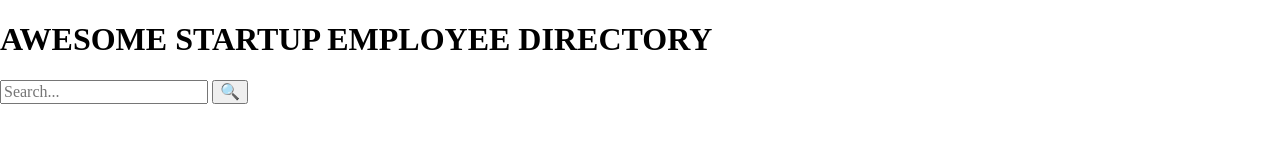
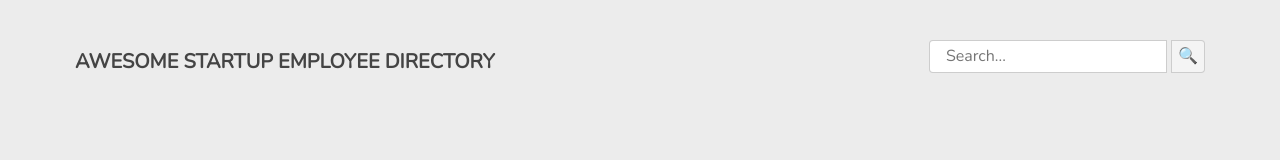
Before and after one commit to tree-stem/techdegree-project-5, a plain HTML site: page index.html in a window 1280 px wide. Drawn offline with nearby package versions, Linux system fonts and the light colour scheme; files that its build step writes are made by us from their sources; no server answers.

Commit message:
modified index.html

```diff
--- a/index.html
+++ b/index.html
@@ -7,8 +7,8 @@
       name="viewport"
       content="width=device-width, initial-scale=1, shrink-to-fit=no"
     />
-    <link href="normalize.css" rel="stylesheet" />
-    <link href="styles.css" rel="stylesheet" />
+    <link href="styles/normalize.css" rel="stylesheet" />
+    <link href="styles/style.css" rel="stylesheet" />
   </head>
   <body>
     <!-- =======================
@@ -97,6 +97,6 @@
         ======================== -->
 
     <!-- Add your JS here -->
-    <script src="scripts.js"></script>
+    <script src="scripts/script.js"></script>
   </body>
 </html>
```
